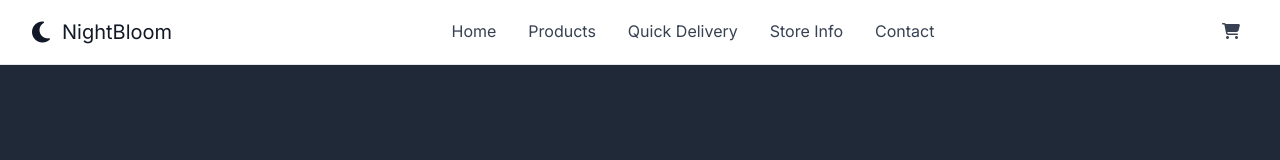
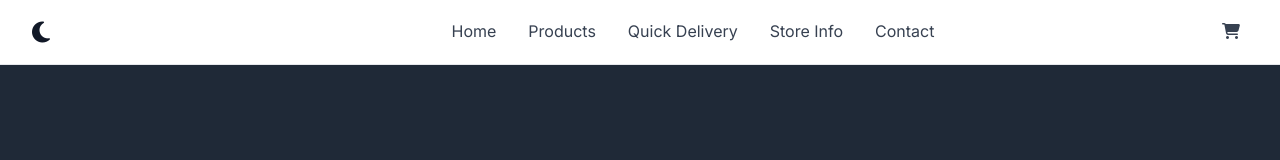
Before and after one commit to iamfuka/nightbloom, a plain HTML site: page index.html in a window 1280 px wide. Shown: the top 160 px of the page. Drawn offline with Linux system fonts and the light colour scheme.

Commit message:
Add files via upload

```diff
--- a/css/style.css
+++ b/css/style.css
@@ -65,7 +65,7 @@ body{
   font-size: 20px;       /* = 1.25rem */
   line-height: 28px;     /* = 1.75rem */
   letter-spacing: 0;     /* 0% と同義（normalでもOK） */
-  color: var(--neutral-900);
+  color: #fff;
 }
 .brand--footer .brand__icon{ color:#fff; }
 .brand__name--light{ color:#fff; }
```
